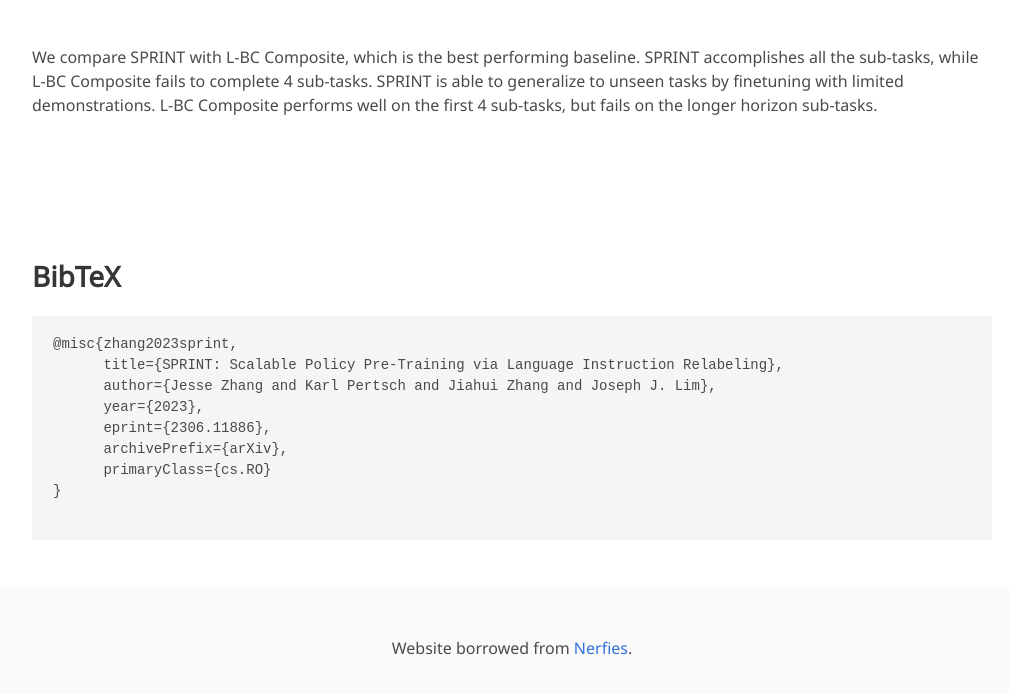
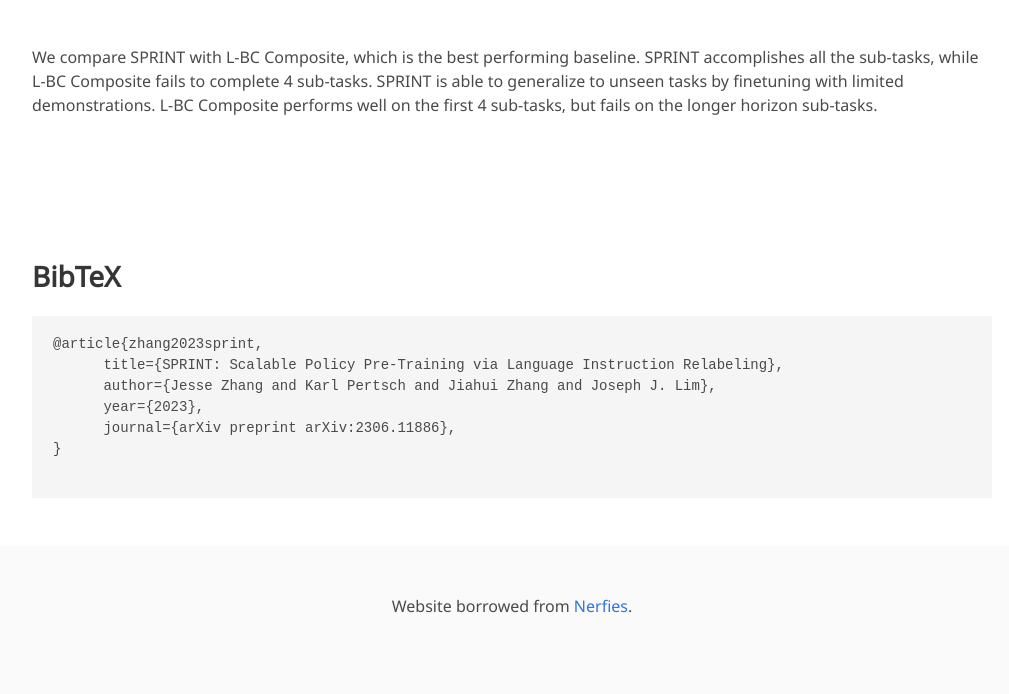
Before and after one commit to clvrai/sprint, a plain HTML site: page docs/index.html in a window 1280 px wide. Shown: the part 5233-5927 px from the top of the page, without its empty margins (128-1137 px from the left). Drawn offline with nearby package versions, Linux system fonts and the light colour scheme; some icons are missing; a web font is replaced by a local one.

Commit message:
Update index.html

```diff
--- a/docs/index.html
+++ b/docs/index.html
@@ -472,13 +472,11 @@
   <section class="section" id="BibTeX">
     <div class="container is-max-desktop content">
       <h2 class="title">BibTeX</h2>
-      <pre><code>@misc{zhang2023sprint,
+      <pre><code>@article{zhang2023sprint,
       title={SPRINT: Scalable Policy Pre-Training via Language Instruction Relabeling},
       author={Jesse Zhang and Karl Pertsch and Jiahui Zhang and Joseph J. Lim},
       year={2023},
-      eprint={2306.11886},
-      archivePrefix={arXiv},
-      primaryClass={cs.RO}
+      journal={arXiv preprint arXiv:2306.11886},
 }
     </code></pre>
     </div>
```
